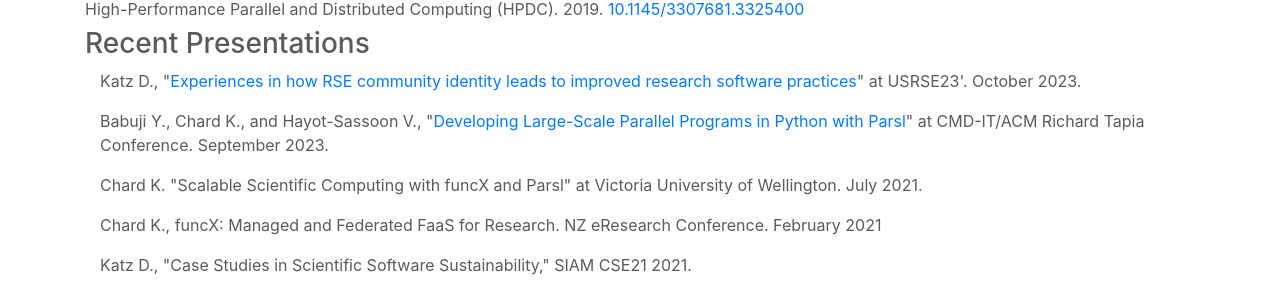
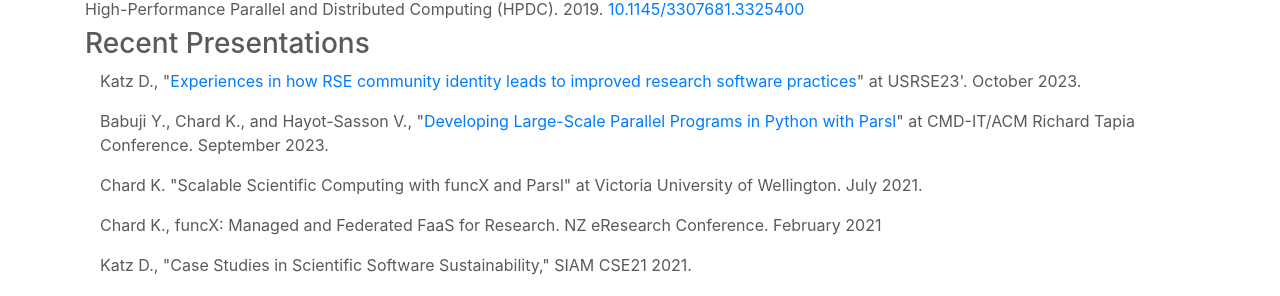
Before and after one commit to Parsl/parsl.github.io, a Jekyll site: the page built from publications.html, in a window 1280 px wide and 900 px high. Shown: the part 257-553 px from the top of the window. Built offline with Jekyll 4.4.1, drawn with Linux system fonts in a browser that asks for light colours.

Commit message:
fix name typo

```diff
--- a/publications.html
+++ b/publications.html
@@ -147,7 +147,7 @@ $( document ).ready(function() {
                 <div class="media col-sm-12">
                     <div class="media-body">
 			<p>Katz D., "<a href="https://doi.org/10.5281/zenodo.10009616" target=_blank">Experiences in how RSE community identity leads to improved research software practices</a>" at USRSE23'. October 2023.</p>
-			<p>Babuji Y., Chard K., and Hayot-Sassoon V., "<a href="https://tapiaconference.cmd-it.org/attend/presentation/?id=psub127&sess=sess190" target="_blank">Developing Large-Scale Parallel Programs in Python with Parsl</a>" at CMD-IT/ACM Richard Tapia Conference. September 2023.
+			<p>Babuji Y., Chard K., and Hayot-Sasson V., "<a href="https://tapiaconference.cmd-it.org/attend/presentation/?id=psub127&sess=sess190" target="_blank">Developing Large-Scale Parallel Programs in Python with Parsl</a>" at CMD-IT/ACM Richard Tapia Conference. September 2023.
 			<p>Chard K.  "Scalable Scientific Computing with funcX and Parsl" at Victoria University of Wellington. July 2021.</p>
    			<p>Chard K., funcX: Managed and Federated FaaS for Research. NZ eResearch Conference. February 2021</p>
 			<p>Katz D., "Case Studies in Scientific Software Sustainability," SIAM CSE21 2021.<p>
```
